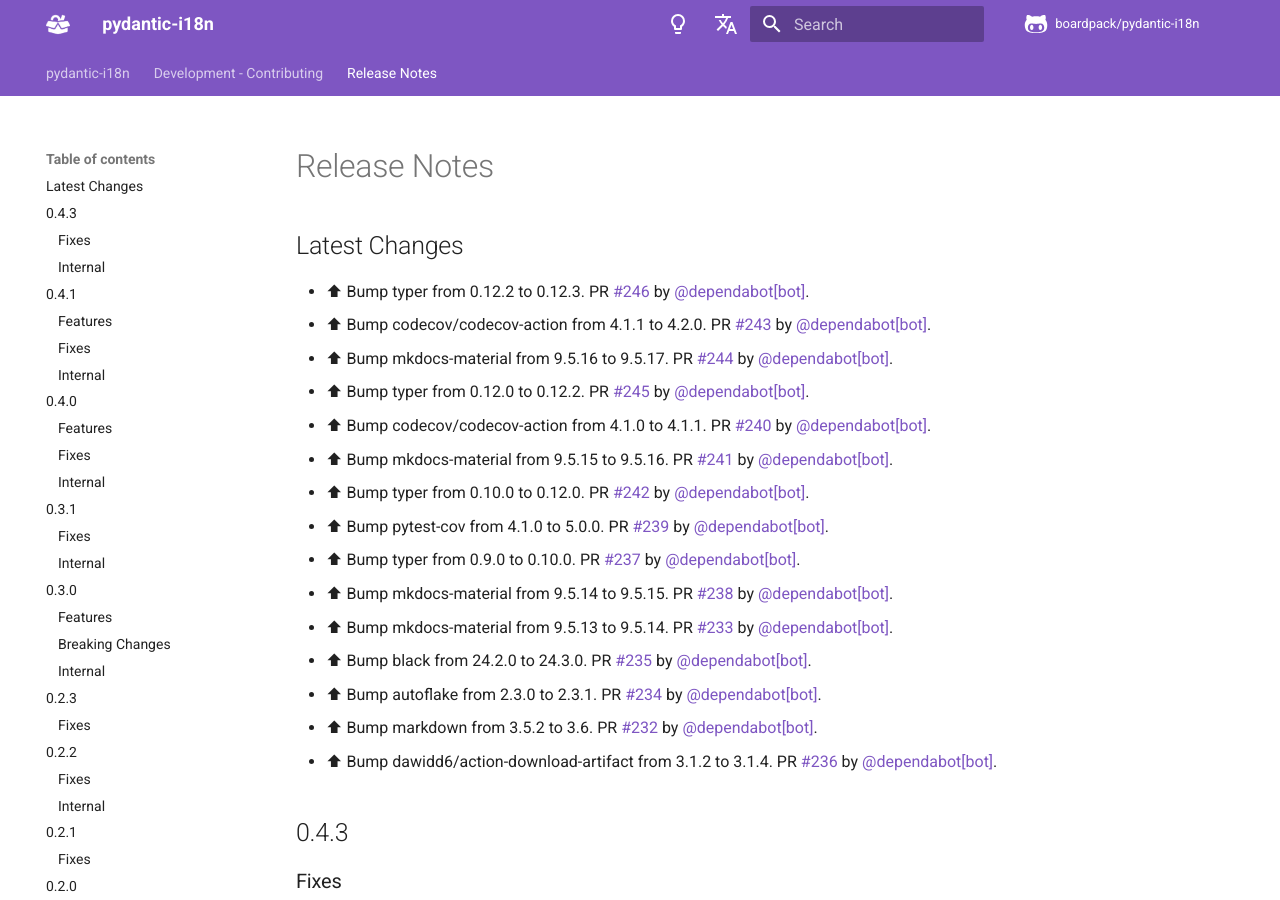
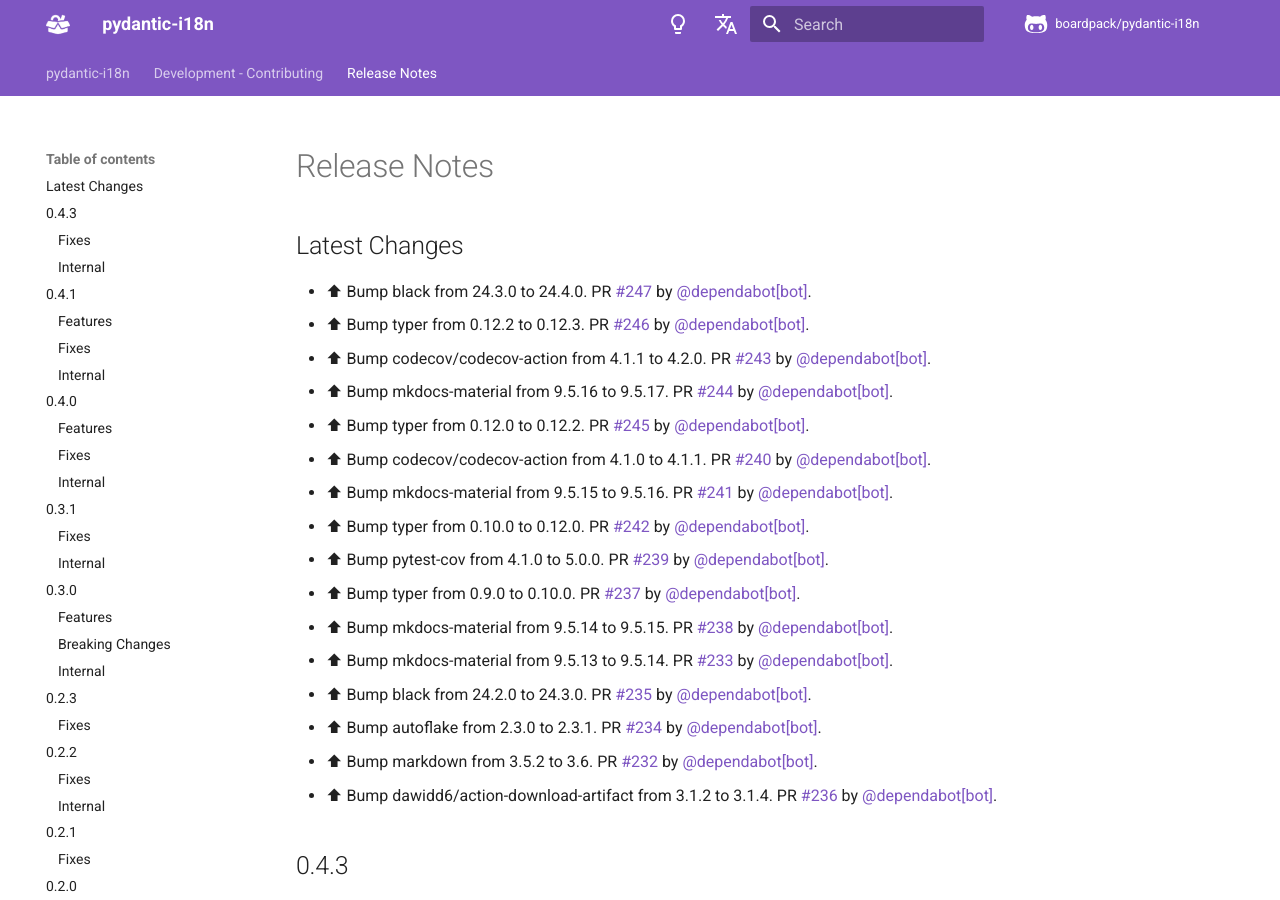
Before and after one commit to boardpack/pydantic-i18n, an MkDocs documentation site: the page built from docs/en/docs/release-notes.md, in a window 1280 px wide and 900 px high. Built offline with MkDocs 1.6.1 and Material for MkDocs 9.7.7, drawn with Linux system fonts in a browser that asks for light colours; comment, search, counter and statistics services are not loaded.

Commit message:
📝 Update release notes

```diff
--- a/docs/en/docs/release-notes.md
+++ b/docs/en/docs/release-notes.md
@@ -2,6 +2,7 @@
 
 ## Latest Changes
 
+* ⬆ Bump black from 24.3.0 to 24.4.0. PR [#247](https://github.com/boardpack/pydantic-i18n/pull/247) by [@dependabot[bot]](https://github.com/apps/dependabot).
 * ⬆ Bump typer from 0.12.2 to 0.12.3. PR [#246](https://github.com/boardpack/pydantic-i18n/pull/246) by [@dependabot[bot]](https://github.com/apps/dependabot).
 * ⬆ Bump codecov/codecov-action from 4.1.1 to 4.2.0. PR [#243](https://github.com/boardpack/pydantic-i18n/pull/243) by [@dependabot[bot]](https://github.com/apps/dependabot).
 * ⬆ Bump mkdocs-material from 9.5.16 to 9.5.17. PR [#244](https://github.com/boardpack/pydantic-i18n/pull/244) by [@dependabot[bot]](https://github.com/apps/dependabot).
```
